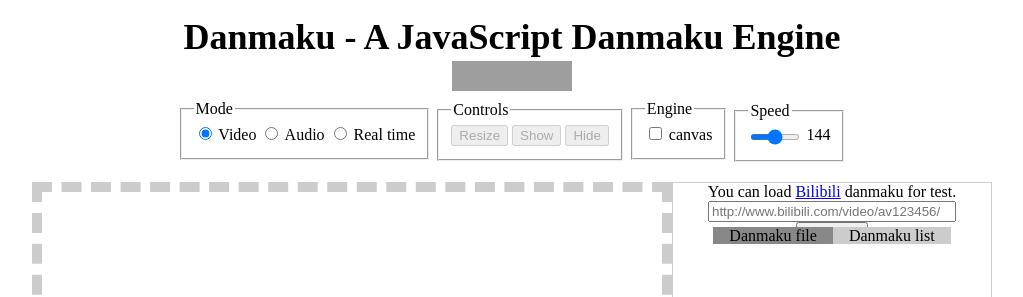
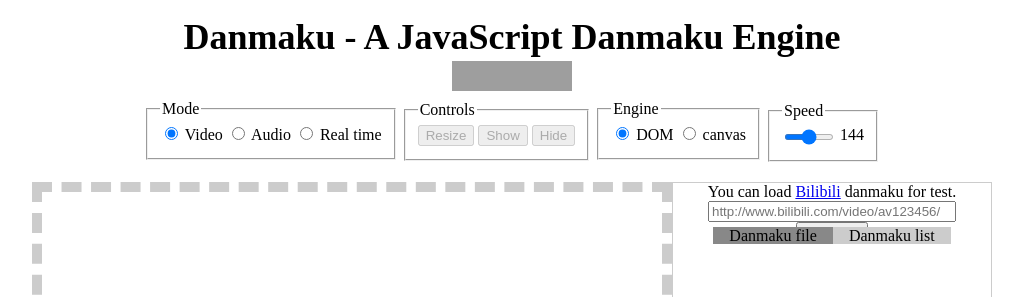
Before and after one commit to weizhenye/Danmaku, a plain HTML site: page index.html in a window 1280 px wide. Shown: the top 297 px of the page, without its empty margins (128-1151 px from the left). Drawn offline with Linux system fonts and the light colour scheme; grey boxes are pictures that could not be loaded.

Commit message:
change input type of engine from checkbox to radio

```diff
--- a/index.html
+++ b/index.html
@@ -26,7 +26,9 @@
   </fieldset>
   <fieldset>
     <legend>Engine</legend>
-    <input id="canvas-engine" type="checkbox">
+    <input type="radio" name="engine" id="dom-engine" checked>
+    <label for="dom-engine">DOM</label>
+    <input type="radio" name="engine" id="canvas-engine">
     <label for="canvas-engine">canvas</label>
   </fieldset>
   <fieldset>
```
